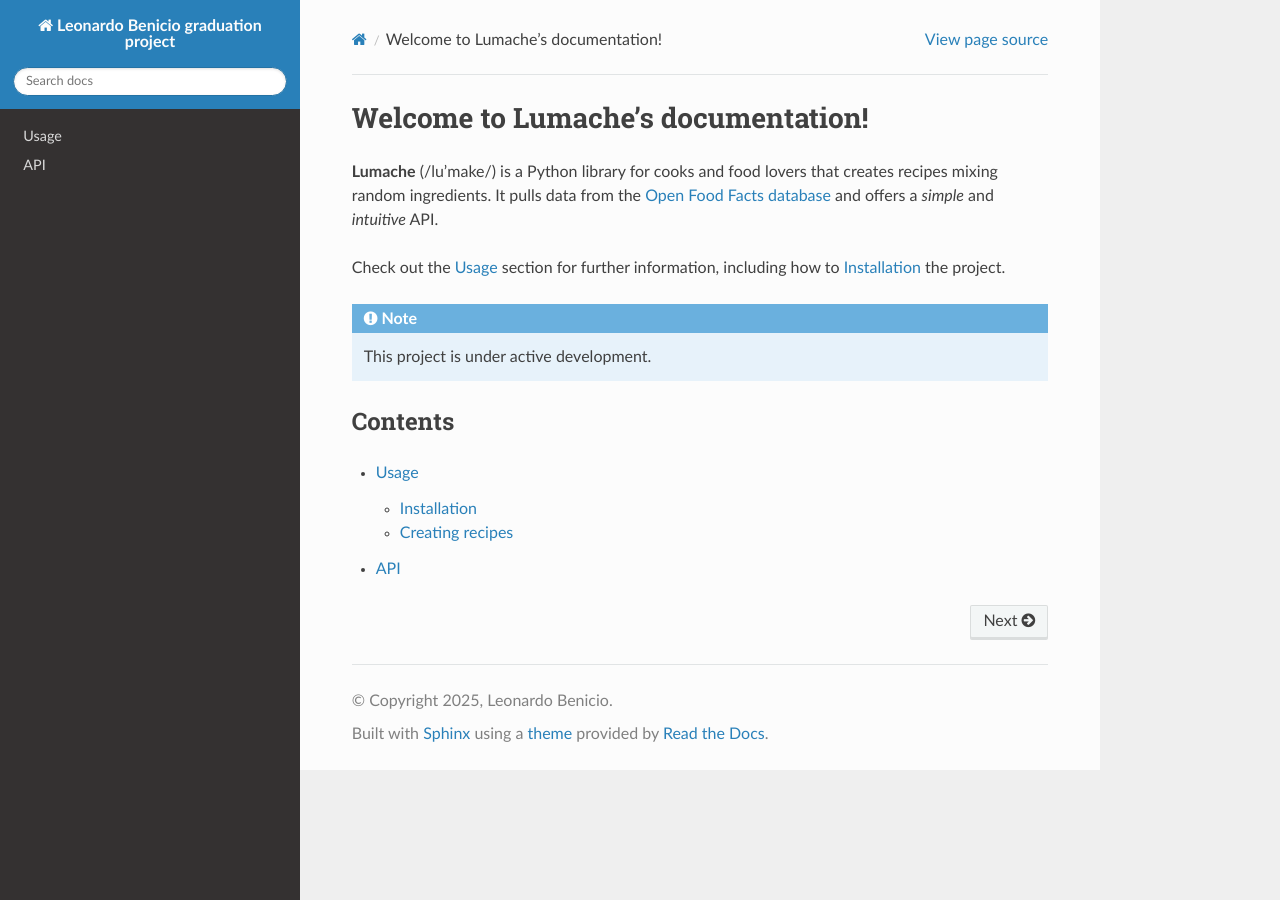
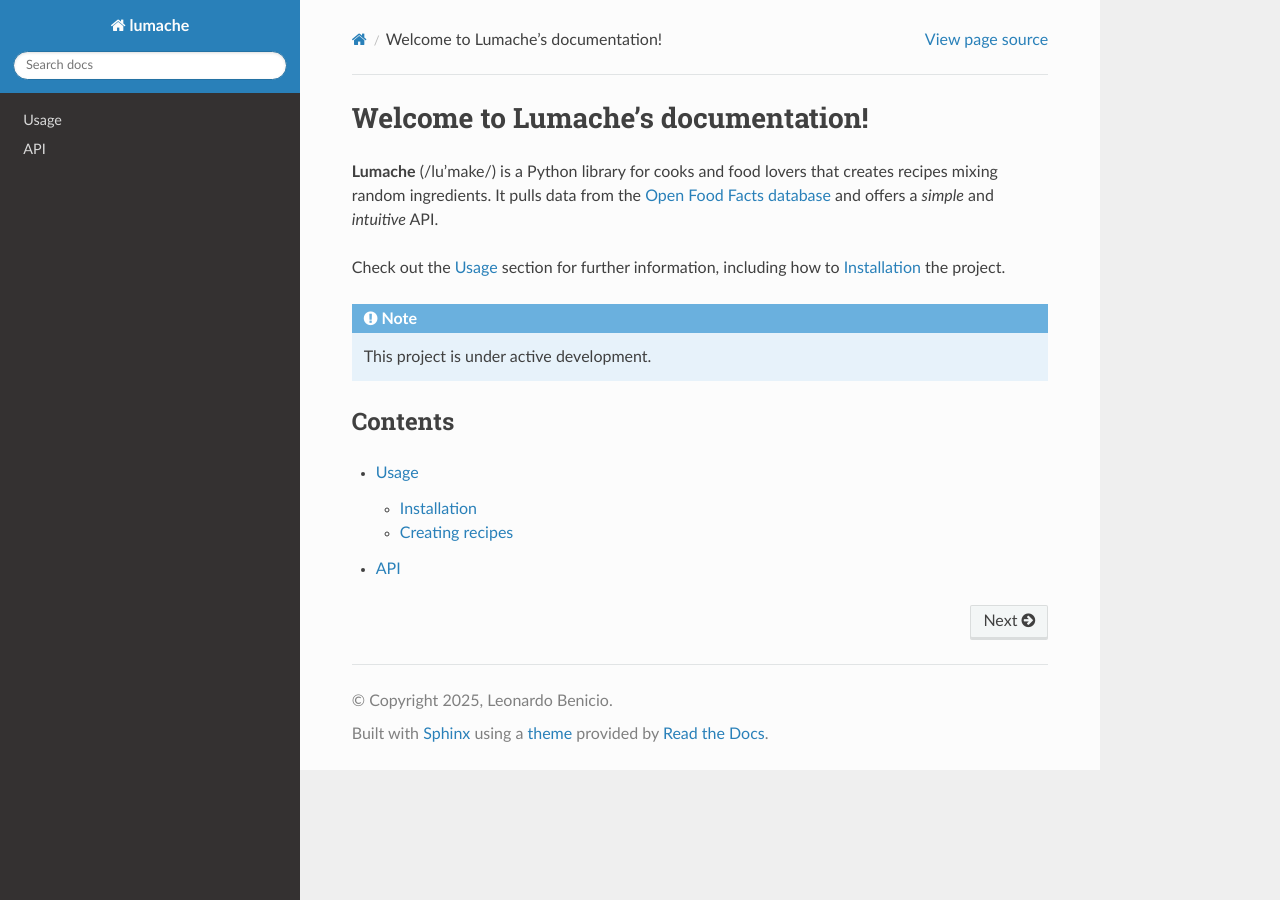
Before and after one commit to lbenicio/bug-free-octo-guacamole, a Sphinx documentation site: the page built from docs/source/index.rst, in a window 1280 px wide. Built offline with Sphinx 7.4.7 and the Read the Docs theme 3.1.0, drawn with Linux system fonts in a browser that asks for light colours.

Commit message:
Update conf.py

```diff
--- a/docs/source/conf.py
+++ b/docs/source/conf.py
@@ -2,7 +2,7 @@
 
 # -- Project information
 
-project = 'Leonardo Benicio graduation project'
+project = 'lumache'
 copyright = '2025, Leonardo Benicio'
 author = 'Leonardo Benicio'
 
```
